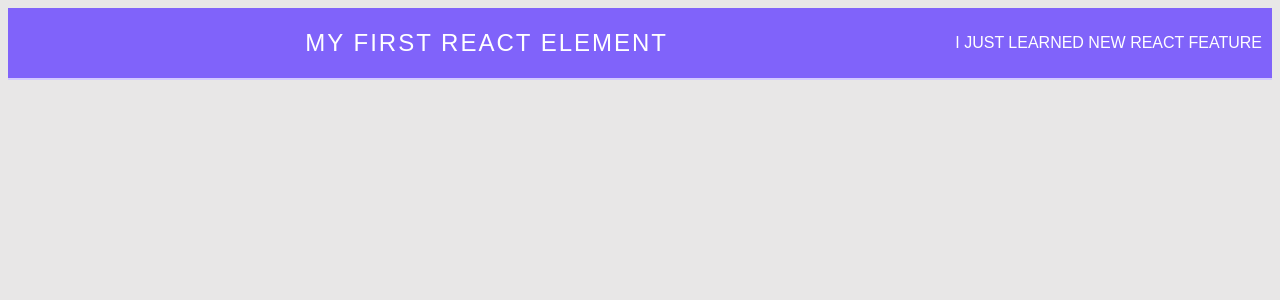
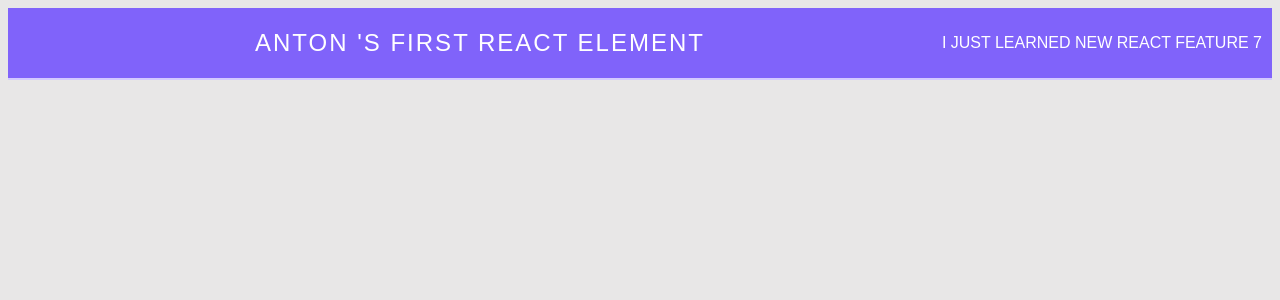
Before and after one commit to miroshkin/first-react-app, a React (Create React App) app: page / in a window 1280 px wide. Shown: the top 300 px of the page. Built offline with nearby package versions, Linux system fonts and the light colour scheme.

Commit message:
Added comments

```diff
--- a/src/index.js
+++ b/src/index.js
@@ -4,14 +4,16 @@ import './index.css';
 import App from './App';
 import * as serviceWorker from './serviceWorker';
 
-const title = 'My first react element';
+const title = '\'s first react element';
 const titleId = 'main-title';
 const desc = 'I just learned new React feature';
+const name = 'Anton'
 
 const header = (
   <header>
-    <h1 id = { titleId }>{ title }</h1>
-    <p>{ desc }</p>
+    <h1 id = { titleId }>{ name } { title }</h1>
+    <p>{ desc } {1 * 7}</p>
+    {/* <p>{ desc } {1 * 7}</p> */}
   </header>
 );
 
```
